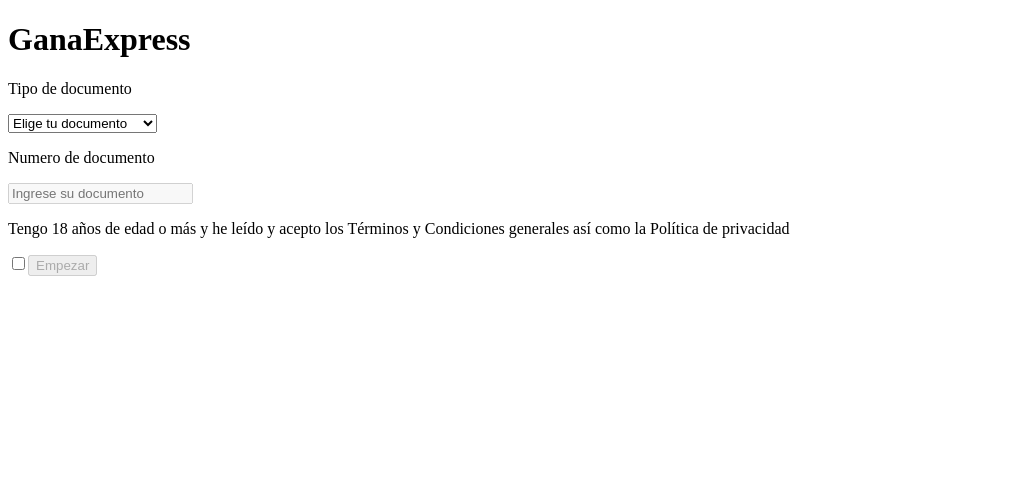
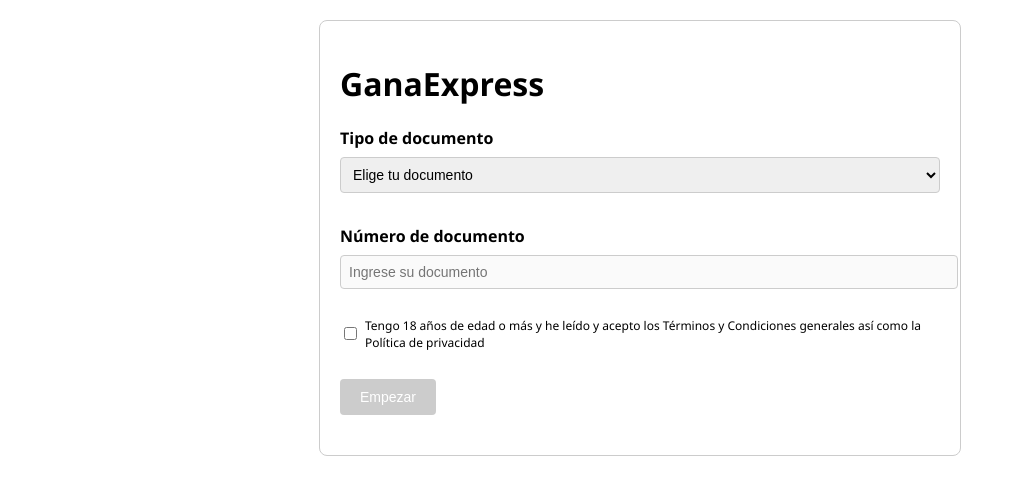
Before and after one commit to DavidPalomino/RegisterForm, a React (Vite) app: page / in a window 1280 px wide. Shown: the top 494 px of the page, without its empty margins (0-1016 px from the left). Built offline with nearby package versions, Linux system fonts and the light colour scheme.

Commit message:
desing added

```diff
--- a/src/App.css
+++ b/src/App.css
@@ -0,0 +1,3 @@
+.form {
+    font-family: 'Segoe UI', Tahoma, Geneva, Verdana, sans-serif;
+}
--- a/src/App.jsx
+++ b/src/App.jsx
@@ -3,7 +3,7 @@
 function App() {
 
   return (
-    <div>
+    <div className='form'>
       <Form/>
     </div>
   )
--- a/src/layout/Form/Form.jsx
+++ b/src/layout/Form/Form.jsx
@@ -78,13 +78,14 @@
     }
   };
 
-  const danger = (prop) => {
-    return errors[prop] ? <p>{errors[prop]}</p> : null;
+  const danger = (sec,prop) => {
+    return errors[sec][prop] ? <p className={styles.error}>{errors[sec][prop]}</p> : null;
   };
 
   const nationalitySelector = () => {
     return formData.document == "Carnet" || formData.document == "Pasaporte" ? (
-      <select name="nationality" onChange={changeHandler}>
+      <select name="nationality" onChange={changeHandler} className={styles.input}
+      >
         <option value="">Nacionalidad</option>
         <option value="Peru">Peru</option>
         <option value="Argentina">Argentina</option>
@@ -117,42 +118,54 @@
   };
 
   return (
-    <form>
+  <form className={styles.formContainer}>
     <Header />
     {formSection === 0 && (
-        <div>
-          <p>Tipo de documento</p>
-          <select name="document" onChange={changeHandler}>
+      <div className={`${styles.formSection} ${styles.sectionOne}`}>
+        <p className={styles.label}>Tipo de documento</p>
+        <select
+          className={styles.input}
+          name="document"
+          onChange={changeHandler}
+        >
           <option value="">Elige tu documento</option>
           <option value="DNI">DNI</option>
           <option value="Carnet">Carnet de Extranjería</option>
           <option value="Pasaporte">Pasaporte</option>
         </select>
-          {danger("document")}
-          <div>
-            {formData.document == "Carnet" ||
-            formData.document == "Pasaporte" ? (
-              <p>Nacionalidad</p>
-            ) : null}
+        {danger("sectionOne","document")}
+        {formData.document == "Carnet" || formData.document == "Pasaporte" ?  (
+          <>
+            <p className={styles.label}>Nacionalidad</p>
             {nationalitySelector()}
-            {danger("nationality")}
-          </div>
-          <p>Numero de documento</p>
+            {danger("sectionOne","nationality")}
+          </>
+        ) : null }
+        <p className={styles.label}>Número de documento</p>
         <input
+          className={styles.input}
           type="number"
           name="documentNumber"
           onChange={changeHandler}
           disabled={!formData.document}
           placeholder="Ingrese su documento"
         />
-          {danger("documentNumber")}
-          <p>
+        {danger("sectionOne","documentNumber")}
+        <div className={styles.checkboxContainer}>
+          <input
+            className={styles.checkbox}
+            type="checkbox"
+            name="terms"
+            onChange={changeHandler}
+          />
+          <p className={styles.checkboxLabel}>
             Tengo 18 años de edad o más y he leído y acepto los Términos y
             Condiciones generales así como la Política de privacidad
           </p>
-          <input type="checkbox" name="terms" onChange={changeHandler} />
-          {danger("terms")}
+        </div>
+        {danger("sectionOne","terms")}
         <button
+          className={styles.button}
           type="button"
           onClick={continueHandler}
           disabled={!formData.terms}
@@ -162,83 +175,131 @@
       </div>
     )}
     {formSection === 1 && (
-        <div>
-          <p>Nombre</p>
-          <input type="text" name="name" onChange={changeHandler} />
-          {danger("name")}
-          <p>Apellidos</p>
-          <input type="text" name="lastname" onChange={changeHandler} />
-          {danger("lastname")}
-          <p>Fecha de Nacimiento</p>
-          <input type="date" name="date" onChange={changeHandler} />
-          {danger("date")}
-          <button type="button" onClick={continueHandler}>
+      <div className={`${styles.formSection} ${styles.sectionTwo}`}>
+        <p className={styles.label}>Nombre</p>
+        <input
+          className={styles.input}
+          type="text"
+          name="name"
+          onChange={changeHandler}
+        />
+        {danger("sectionTwo","name")}
+        <p className={styles.label}>Apellidos</p>
+        <input
+          className={styles.input}
+          type="text"
+          name="lastname"
+          onChange={changeHandler}
+        />
+        {danger("sectionTwo","lastname")}
+        <p className={styles.label}>Fecha de Nacimiento</p>
+        <input
+          className={styles.input}
+          type="date"
+          name="date"
+          onChange={changeHandler}
+        />
+        {danger("sectionTwo","date")}
+        <button
+          className={styles.button}
+          type="button"
+          onClick={continueHandler}
+        >
           Continuar
         </button>
       </div>
     )}
     {formSection === 2 && (
-        <div>
-          <p>Departamento</p>
-          <select name="department" onChange={changeHandler}>
+      <div className={`${styles.formSection} ${styles.sectionThree}`}>
+        <p className={styles.label}>Departamento</p>
+        <select
+          className={styles.input}
+          name="department"
+          onChange={changeHandler}
+        >
           <option value="" hidden>
-              Selecciona tu pais
+            Selecciona tu departamento
           </option>
           <option value="Lima">Lima</option>
           <option value="Ayacucho">Ayacucho</option>
           <option value="Cusco">Cusco</option>
         </select>
-          <p>Provincia</p>
+        <p className={styles.label}>Provincia</p>
         <select
+          className={styles.input}
           name="province"
           onChange={changeHandler}
           disabled={!formData.department}
         >
           <option value="" hidden>
-              Selecciona tu Departamento
+            Selecciona tu provincia
           </option>
           <option value="Lima">Lima</option>
           <option value="Ayacucho">Ayacucho</option>
           <option value="Cusco">Cusco</option>
         </select>
-          <p>Distrito</p>
+        <p className={styles.label}>Distrito</p>
         <select
+          className={styles.input}
           name="district"
           onChange={changeHandler}
           disabled={!formData.province || !formData.department}
         >
           <option value="" hidden>
-              Selecciona tu Distrito
+            Selecciona tu distrito
           </option>
           <option value="Lima">Lima</option>
           <option value="Ayacucho">Ayacucho</option>
           <option value="Cusco">Cusco</option>
         </select>
-          <p>Dirección</p>
-          <input type="text" name="addres" onChange={changeHandler} />
-          {danger("addres")}
-          <p>Correo</p>
-          <input type="email" name="email" onChange={changeHandler} />
-          {danger("email")}
-
-          <p>
+        <p className={styles.label}>Dirección</p>
+        <input
+          className={styles.input}
+          type="text"
+          name="addres"
+          onChange={changeHandler}
+        />
+        {danger("sectionThree","addres")}
+        <p className={styles.label}>Correo</p>
+        <input
+          className={styles.input}
+          type="email"
+          name="email"
+          onChange={changeHandler}
+        />
+        {danger("sectionThree","email")}
+        <div className={styles.checkboxContainer}>
+          <input
+            className={styles.checkbox}
+            type="checkbox"
+            name="pep"
+            onChange={changeHandler}
+          />
+          <p className={styles.checkboxLabel}>
             Afirmo y ratifico que no he sido o soy una persona expuesta
             políticamente (PEP), ni tengo pariente PEP
           </p>
-          <input type="checkbox" name="pep" onChange={changeHandler} />
-          {danger("pep")}
-          <button type="button" onClick={continueHandler}>
+        </div>
+        {danger("sectionThree","pep")}
+        <button
+          className={styles.button}
+          type="button"
+          onClick={continueHandler}
+        >
           Continuar
         </button>
       </div>
     )}
     {formSection === 3 && (
-        <div>
-          <h1>Ingresa el código que te mandamos al celular</h1>
-          <div>
+      <div className={`${styles.formSection} ${styles.sectionFour}`}>
+        <h1 className={styles.title}>
+          Ingresa el código que te mandamos al celular
+        </h1>
+        <div className={styles.otpContainer}>
           {[0, 1, 2, 3].map((index) => (
             <input
               key={index}
+              className={styles.otpInput}
               type="text"
               maxLength="1"
               name={`digit${index + 1}`}
@@ -249,15 +310,20 @@
             />
           ))}
         </div>
-          {danger("opt")}
-          <button type="button" onClick={continueHandler}>
+        {danger("sectionFour","opt")}
+        <button
+          className={styles.button}
+          type="button"
+          onClick={continueHandler}
+        >
           Continuar
         </button>
       </div>
     )}
     {formSection === 4 && (
-        <div>
-          <h1>Felicidades</h1>
+      <div className={`${styles.formSection} ${styles.sectionFive}`}>
+        <h1 className={styles.title}>Felicidades</h1>
+        <p>Tu registro se ha completado exitosamente.</p>
       </div>
     )}
   </form>
--- a/src/layout/Form/Form.module.css
+++ b/src/layout/Form/Form.module.css
@@ -0,0 +1,81 @@
+.formContainer {
+    max-width: 600px;
+    margin: 20px auto;
+    padding: 20px;
+    background: #ffffff;
+    border: 1px solid #ccc;
+    border-radius: 8px;
+  }
+
+  .title{
+    font-size: 1rem;
+  }
+
+  .formSection {
+    margin-bottom: 20px;
+  }
+
+  .label {
+    font-weight: bold;
+
+    margin-bottom: 8px;
+  }
+
+  .input {
+    width: 100%;
+    padding: 8px;
+    margin-bottom: 16px;
+    border: 1px solid #ccc;
+    border-radius: 4px;
+    font-size: 14px;
+  }
+
+  .checkboxContainer {
+    display: flex;
+    align-items: center;
+    margin-bottom: 16px;
+  }
+
+  .checkbox {
+    margin-right: 8px;
+  }
+
+  .checkboxLabel {
+    font-size: 12px;
+  }
+
+  .button {
+    display: inline-block;
+    padding: 10px 20px;
+    font-size: 14px;
+    background-color: #007bff;
+    color: #ffffff;
+    border: none;
+    border-radius: 4px;
+    cursor: pointer;
+  }
+
+  .button:disabled {
+    background-color: #ccc;
+    cursor: not-allowed;
+  }
+
+  .otpContainer{
+    justify-content: space-around;
+    display: flex;
+    margin: 2rem 0;
+  }
+
+  .otpInput{
+    font-size: 4rem;
+    text-align: center;
+    width: 20%;
+    height: 5rem;
+  }
+
+  .error {
+    color: #ff0000;
+    font-size: 12px;
+    margin-top: -10px;
+    margin-bottom: 10px;
+  }
```
Lines whose indentation alone changed are shown as unchanged.
